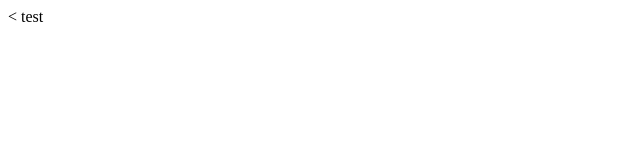
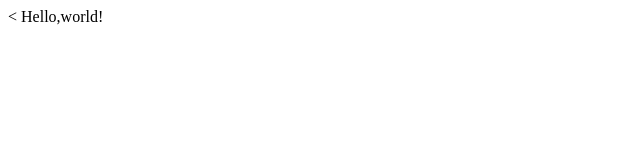
Before and after one commit to Ermal7/lecture1, a plain HTML site: page index.html in a window 1280 px wide. Shown: the full height of the page, 0-640 px from the left. Drawn offline with Linux system fonts and the light colour scheme.

Commit message:
changed the Body Message

```diff
--- a/index.html
+++ b/index.html
@@ -4,6 +4,6 @@
     <title>Test</title>
   </head>
   <body>
-    test
+    Hello,world!
   </body>
 </html>
```
